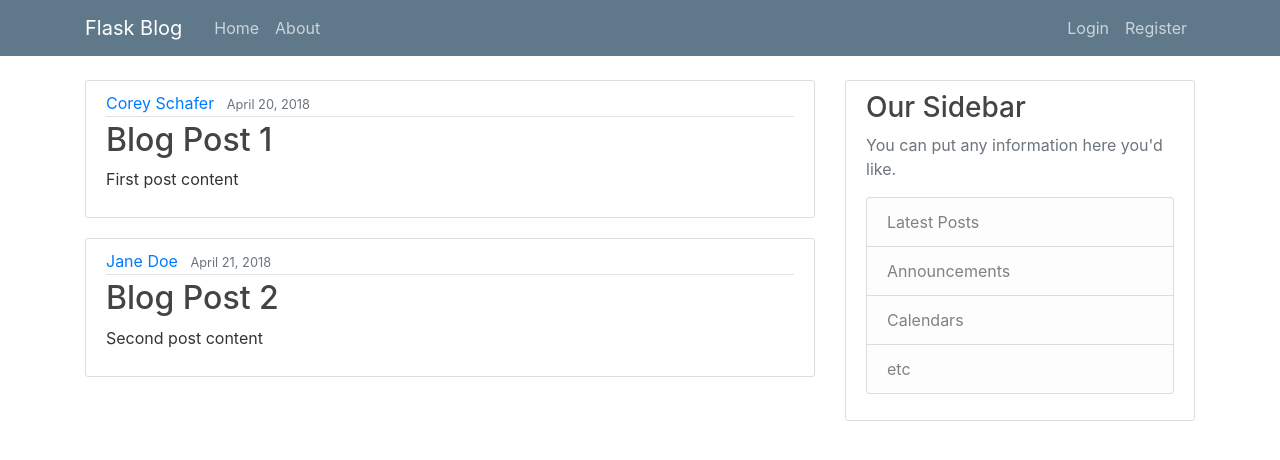
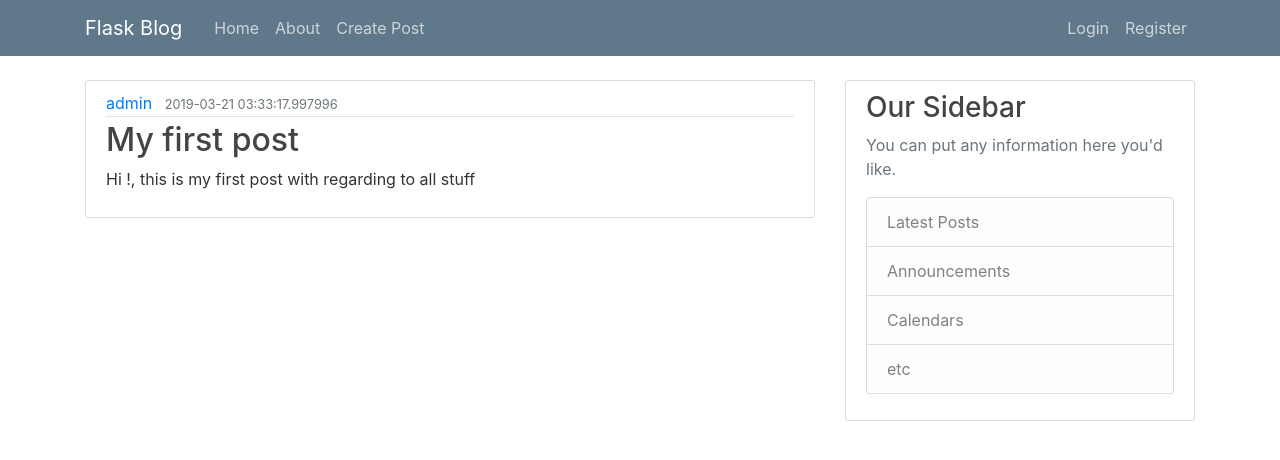
Before and after one commit to IsuruSenarathne/flask_blog, a Flask app: page / in a window 1280 px wide. Shown: the top 460 px of the page. Run offline with Flask 2, Linux system fonts and the light colour scheme; data comes from the database, SQL or seed files in the repository; both versions use the stored data as it was after the commit; parts of the project's set-up code (start-up, migrations or seed data) failed here and were passed over; some libraries are stand-ins or nearby versions.

Commit message:
new post creation functionality - done

```diff
--- a/flask_blog/routes.py
+++ b/flask_blog/routes.py
@@ -1,5 +1,5 @@
 from flask import render_template, url_for, flash, redirect, request
-from flask_blog.forms import RegistrationForm, LoginForm, UpdateAccountForm
+from flask_blog.forms import RegistrationForm, LoginForm, UpdateAccountForm, PostForm
 from flask_blog.models import User, Post
 from flask_blog import app, bcrypt, db
 from flask_login import login_user, current_user, logout_user, login_required
@@ -7,25 +7,26 @@ import secrets
 import os
 from PIL import Image
 
-posts = [
-    {
-        'author': 'Corey Schafer',
-        'title': 'Blog Post 1',
-        'content': 'First post content',
-        'date_posted': 'April 20, 2018'
-    },
-    {
-        'author': 'Jane Doe',
-        'title': 'Blog Post 2',
-        'content': 'Second post content',
-        'date_posted': 'April 21, 2018'
-    }
-]
+# posts = [
+#     {
+#         'author': 'Corey Schafer',
+#         'title': 'Blog Post 1',
+#         'content': 'First post content',
+#         'date_posted': 'April 20, 2018'
+#     },
+#     {
+#         'author': 'Jane Doe',
+#         'title': 'Blog Post 2',
+#         'content': 'Second post content',
+#         'date_posted': 'April 21, 2018'
+#     }
+# ]
 
 
 @app.route('/')
 @app.route('/home')
 def home():
+    posts = Post.query.all()
     return render_template("home.html", posts=posts)
 
 
@@ -107,3 +108,15 @@ def account():
         form.email.data = current_user.email
     image_file = url_for('static', filename='images/' + current_user.image_file)
     return render_template('account.html', title="Account", image_file=image_file, form=form) #user name is bind directly to html uing current_user module
+
+
+@app.route("/post/new", methods=['GET', 'POST'])
+def new_post():
+    form = PostForm()
+    if form.validate_on_submit():
+        post = Post(title=form.title.data, content=form.content.data, author=current_user)
+        db.session.add(post)
+        db.session.commit()
+        flash('Post has been created', 'success')
+        return redirect(url_for('home'))
+    return render_template("create_post.html", form=form)
--- a/flask_blog/templates/home.html
+++ b/flask_blog/templates/home.html
@@ -7,7 +7,7 @@
         <article class="media content-section">
           <div class="media-body">
             <div class="article-metadata">
-              <a class="mr-2" href="#">{{ post.author }}</a>
+              <a class="mr-2" href="#">{{ post.author.username }}</a>
               <small class="text-muted">{{ post.date_posted }}</small>
             </div>
             <h2><a class="article-title" href="#">{{ post.title }}</a></h2>
--- a/flask_blog/templates/layout.html
+++ b/flask_blog/templates/layout.html
@@ -29,6 +29,7 @@
             <div class="navbar-nav mr-auto">
               <a class="nav-item nav-link" href="{{ url_for('home') }}">Home</a>
               <a class="nav-item nav-link" href="{{ url_for('about') }}">About</a>
+              <a class="nav-item nav-link" href="{{ url_for('new_post') }}">Create Post</a>
             </div>
             <!-- Navbar Right Side -->
             <div class="navbar-nav">
```
Also changed, not shown: flask_blog/forms.py (+9 -9 lines), flask_blog/models.py (+4 -4 lines), flask_blog/templates/create_post.html (added, +44 -0 lines), flask_blog/site.db.
